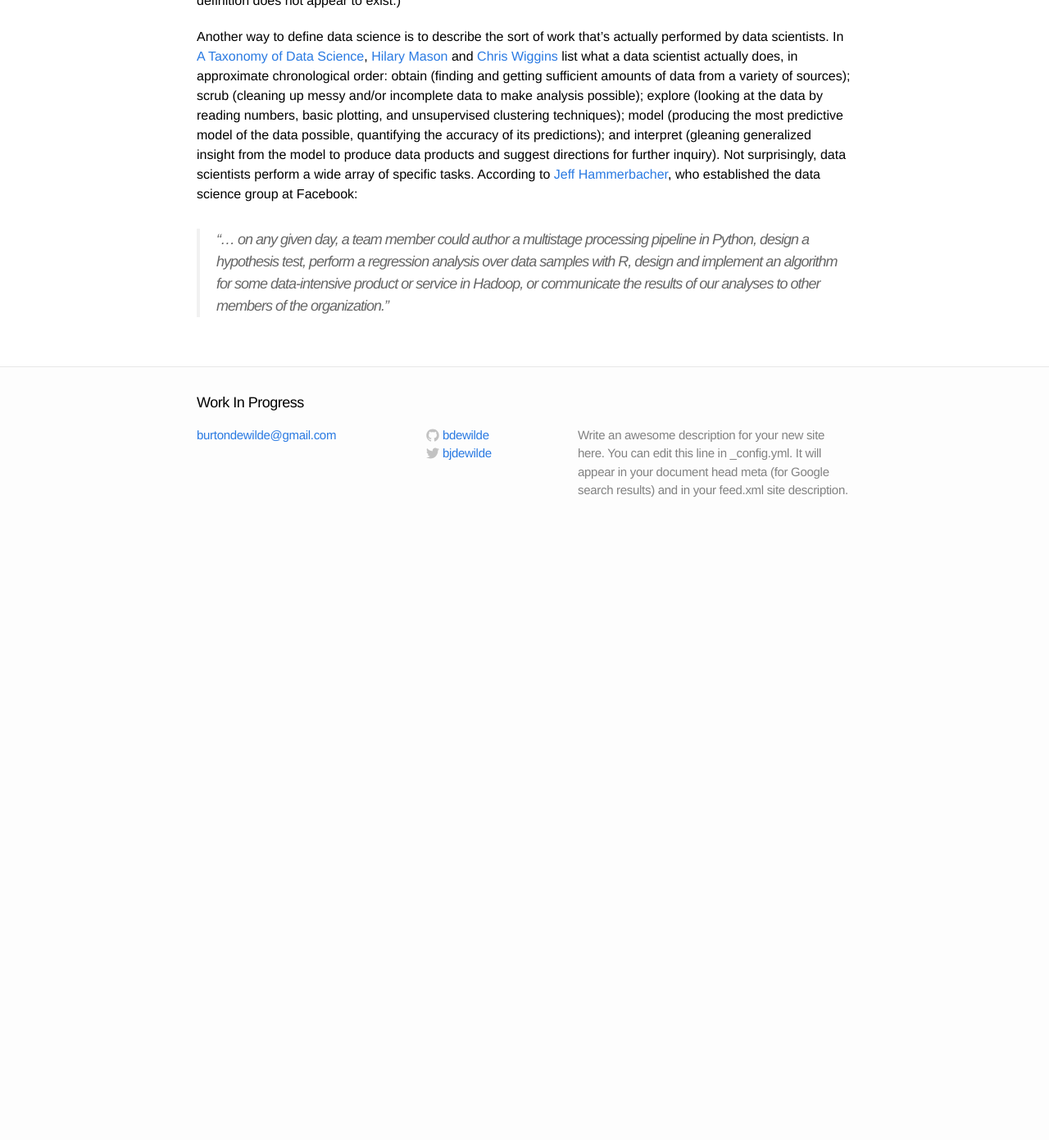
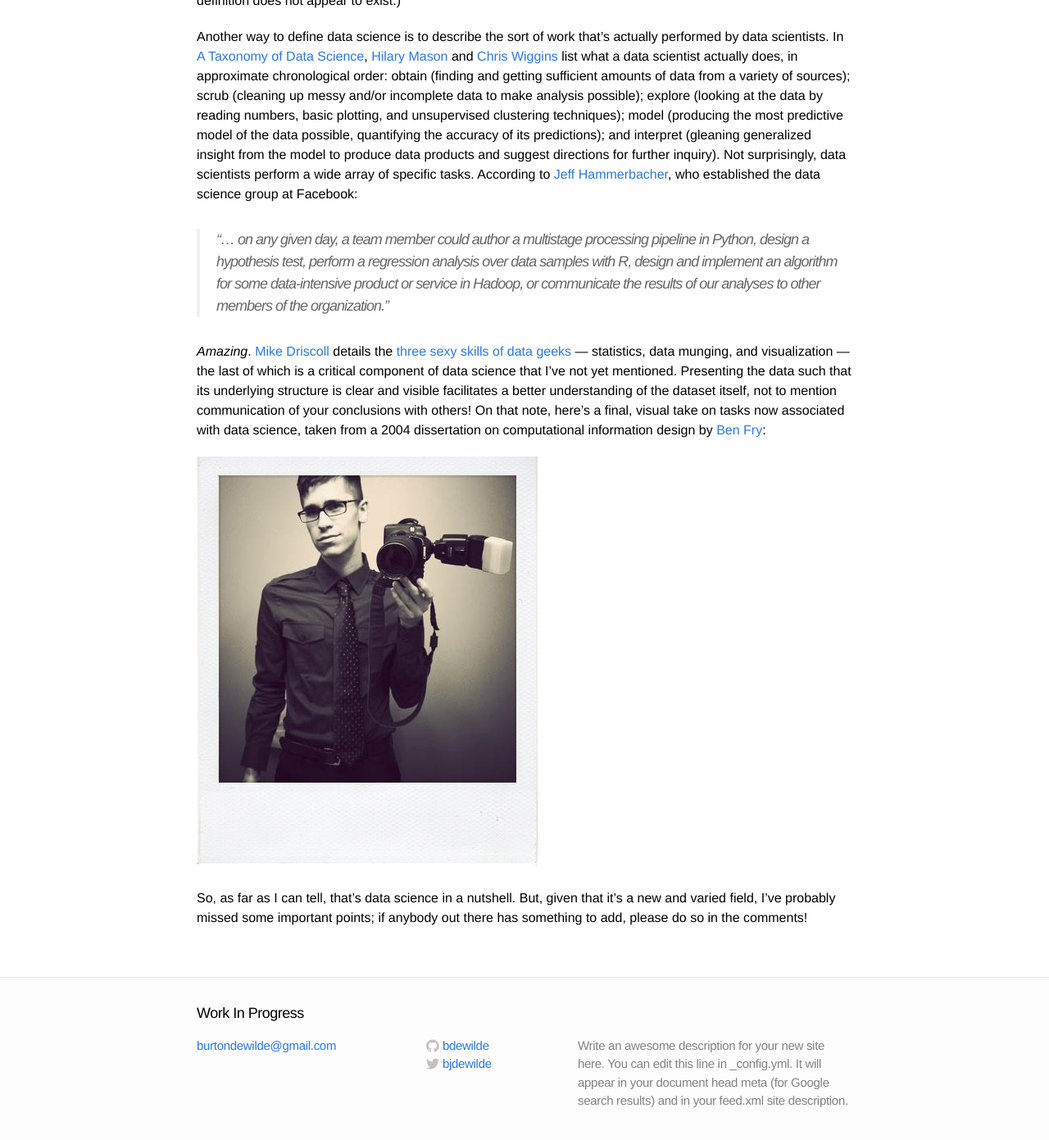
Before and after one commit to bdewilde/bdewilde.github.io, a Jekyll site: the page built from _posts/2012-09-27-what-is-data-science.md, in a window 1280 px wide and 1400 px high, scrolled down 285 px. Shown: the top 1391 px of the window at 82% size. Built offline with Jekyll 4.4.1, drawn with Linux system fonts in a browser that asks for light colours; before the commit the page ends 940 px from its top, so only the background shows below that.

Commit message:
finishing up second blog post from blogger

```diff
--- a/_posts/2012-09-27-what-is-data-science.md
+++ b/_posts/2012-09-27-what-is-data-science.md
@@ -10,3 +10,9 @@ If I'm to write about becoming a _data scientist_, I should first define what I
 Another way to define data science is to describe the sort of work that's actually performed by data scientists. In [A Taxonomy of Data Science](http://www.dataists.com/2010/09/a-taxonomy-of-data-science/), [Hilary Mason](http://www.hilarymason.com/about/) and [Chris Wiggins](http://www.columbia.edu/~chw2/) list what a data scientist actually does, in approximate chronological order: obtain (finding and getting sufficient amounts of data from a variety of sources); scrub (cleaning up messy and/or incomplete data to make analysis possible); explore (looking at the data by reading numbers, basic plotting, and unsupervised clustering techniques); model (producing the most predictive model of the data possible, quantifying the accuracy of its predictions); and interpret (gleaning generalized insight from the model to produce data products and suggest directions for further inquiry). Not surprisingly, data scientists perform a wide array of specific tasks. According to [Jeff Hammerbacher](http://jeffhammerbacher.com/), who established the data science group at Facebook:
 
 > "... on any given day, a team member could author a multistage processing pipeline in Python, design a hypothesis test, perform a regression analysis over data samples with R, design and implement an algorithm for some data-intensive product or service in Hadoop, or communicate the results of our analyses to other members of the organization."
+
+_Amazing_. [Mike Driscoll](http://thephenomlist.com/Big_Data_Scientists/Michael_Driscoll) details the [three sexy skills of data geeks](http://www.dataspora.com/2009/05/sexy-data-geeks/) — statistics, data munging, and visualization — the last of which is a critical component of data science that I've not yet mentioned. Presenting the data such that its underlying structure is clear and visible facilitates a better understanding of the dataset itself, not to mention communication of your conclusions with others! On that note, here's a final, visual take on tasks now associated with data science, taken from a 2004 dissertation on computational information design by [Ben Fry](http://benfry.com/):
+
+![computational information design]({{ site.url }}/assets/images/wedding_photog_selfie.jpg)
+
+So, as far as I can tell, that's data science in a nutshell. But, given that it's a new and varied field, I've probably missed some important points; if anybody out there has something to add, please do so in the comments!
```
